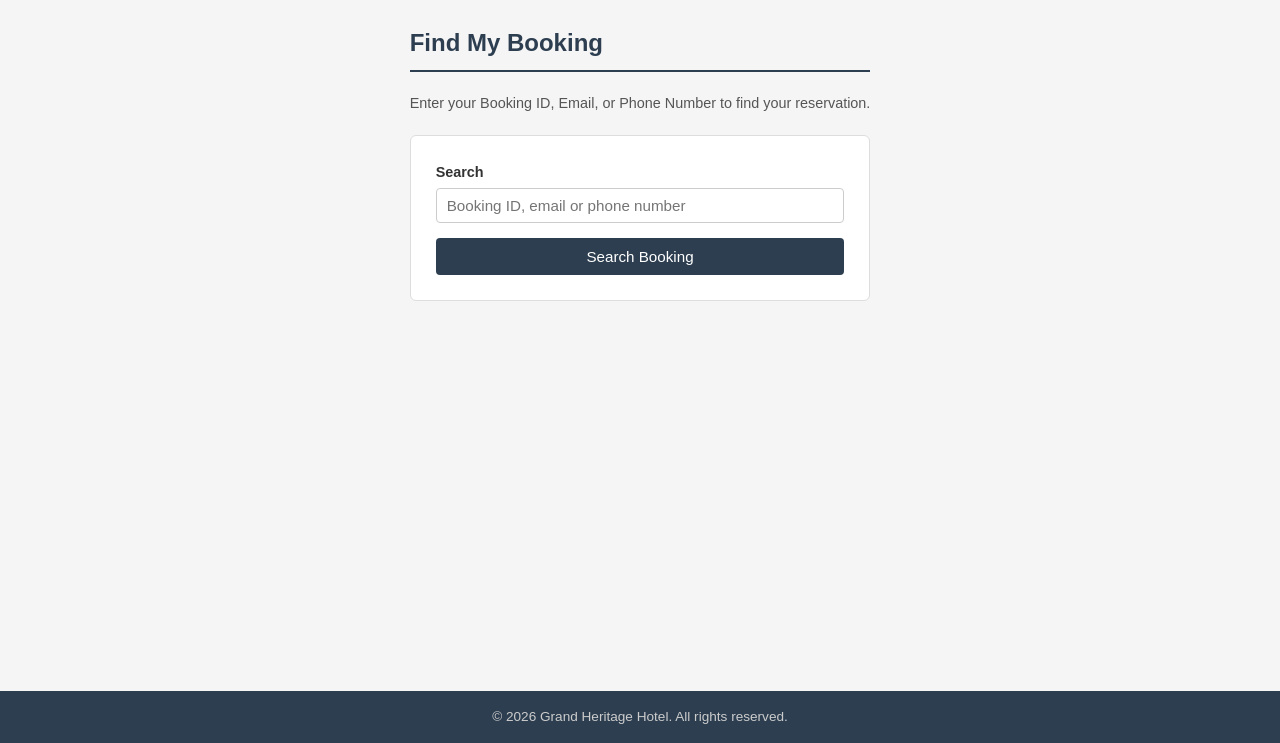
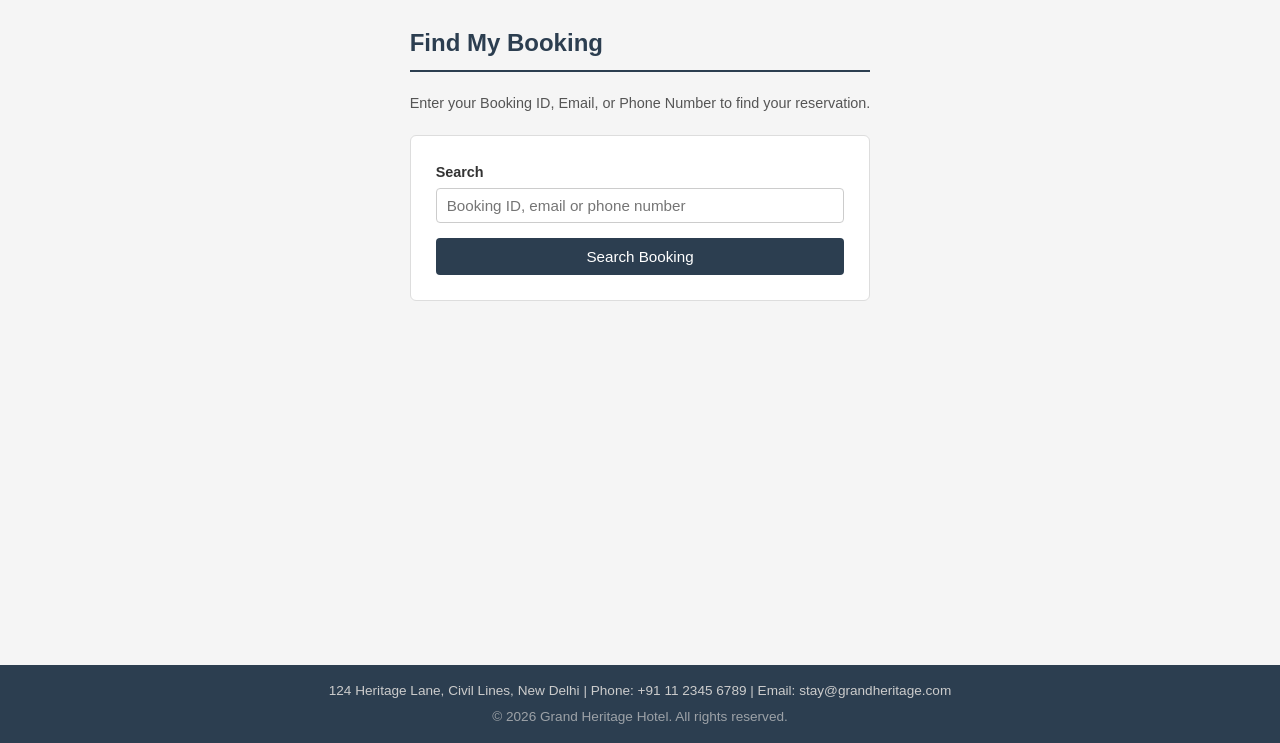
Before and after one commit to ansh4590-ai/booking-system, a website: page frontend/retrieve.html in a window 1280 px wide. Shown: the part 57-800 px from the top of the page. Drawn offline with Linux system fonts and the light colour scheme.

```diff
--- a/frontend/retrieve.html
+++ b/frontend/retrieve.html
@@ -37,11 +37,6 @@
         <div id="bookingResults" style="margin-top: 20px;"></div>
     </div>
 
-    <!-- ─────────────────────────────────────────────────────────────────────
-         BOOKING CARD TEMPLATE
-         Defines the full HTML layout of one booking result card.
-         JavaScript clones this for each matching booking and fills in the data.
-    ──────────────────────────────────────────────────────────────────────── -->
     <template id="bookingCardTemplate">
         <div class="card">
 
@@ -75,7 +70,8 @@
     </template>
 
     <footer>
-        &copy; 2026 Grand Heritage Hotel. All rights reserved.
+        <p>124 Heritage Lane, Civil Lines, New Delhi | Phone: +91 11 2345 6789 | Email: stay@grandheritage.com</p>
+        <p style="margin-top: 5px; opacity: 0.7;">&copy; 2026 Grand Heritage Hotel. All rights reserved.</p>
     </footer>
 
     <script src="js/api.js"></script>
```
Also changed, not shown: frontend/admin.html (+2 -1 lines), frontend/availability.html (+2 -1 lines), frontend/booking.html (+2 -1 lines), frontend/index.html (+2 -1 lines).
